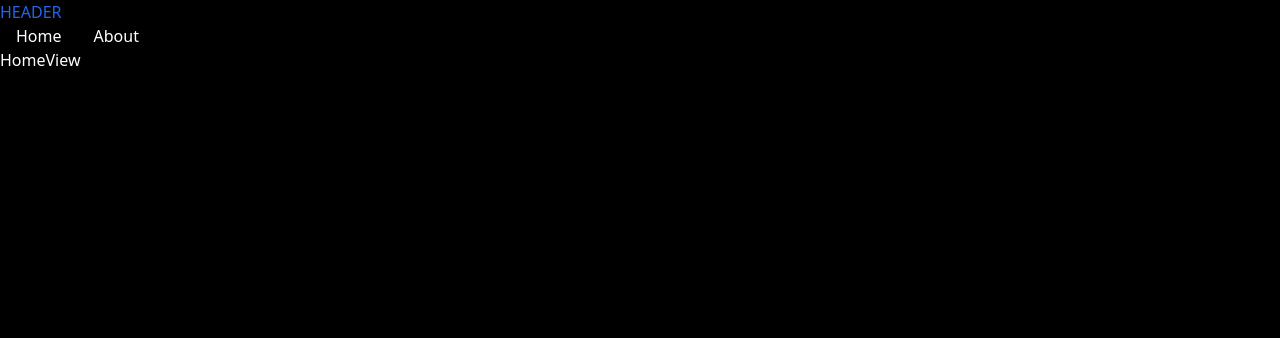
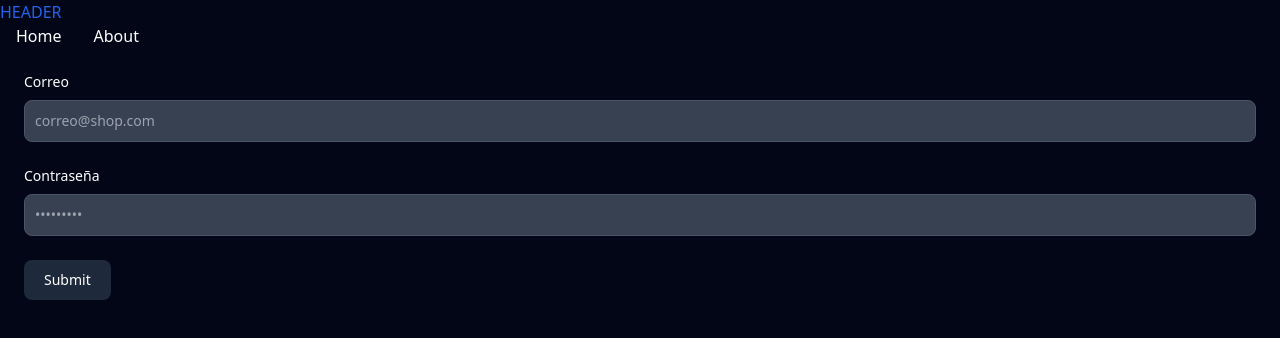
Before and after one commit to AndresCampuzano/Sales-Dashboard-Vue-3, a Vue app: page / in a window 1280 px wide. Shown: the top 338 px of the page. Built offline with nearby package versions, Linux system fonts and the light colour scheme.

Commit message:
feature: add home html inputs

```diff
--- a/index.html
+++ b/index.html
@@ -1,10 +1,10 @@
 <!DOCTYPE html>
-<html lang="en" class="dark bg-black">
+<html lang="en" class="dark bg-slate-950">
   <head>
     <meta charset="UTF-8">
     <link rel="icon" href="/favicon.ico">
     <meta name="viewport" content="width=device-width, initial-scale=1.0">
-    <title>Vite App</title>
+    <title>Vue 3 Dashboard</title>
   </head>
   <body>
       <div id="app"></div>
--- a/src/views/HomeView.vue
+++ b/src/views/HomeView.vue
@@ -1,6 +1,16 @@
 <template>
   <main>
-    <h1>HomeView</h1>
+    <form class="m-6">
+      <div class="mb-6">
+        <label for="email" class="block mb-2 text-sm font-medium">Correo</label>
+        <input type="email" id="email" class="border text-sm rounded-lg focus:ring-blue-500 focus:border-blue-500 block w-full p-2.5 bg-gray-700 border-gray-600 placeholder-gray-400" placeholder="correo@shop.com" required />
+      </div>
+      <div class="mb-6">
+        <label for="password" class="block mb-2 text-sm font-medium">Contraseña</label>
+        <input type="password" id="password" class="border text-sm rounded-lg focus:ring-blue-500 focus:border-blue-500 block w-full p-2.5 bg-gray-700 border-gray-600 placeholder-gray-400" placeholder="•••••••••" required />
+      </div>
+      <button type="submit" class="bg-slate-800 hover:bg-blue-900 focus:ring-blue-500 focus:ring-4 focus:outline-none font-medium rounded-lg text-sm w-full sm:w-auto px-5 py-2.5 text-center ">Submit</button>
+    </form>
   </main>
 </template>
 
```
